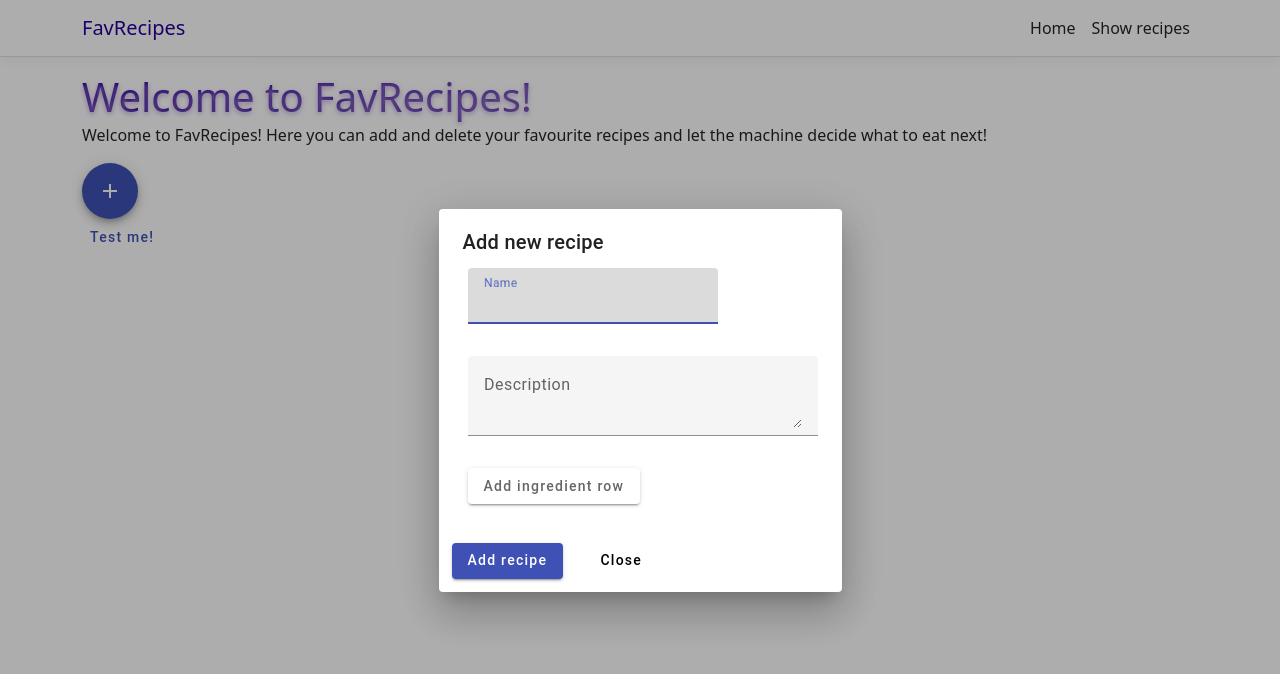
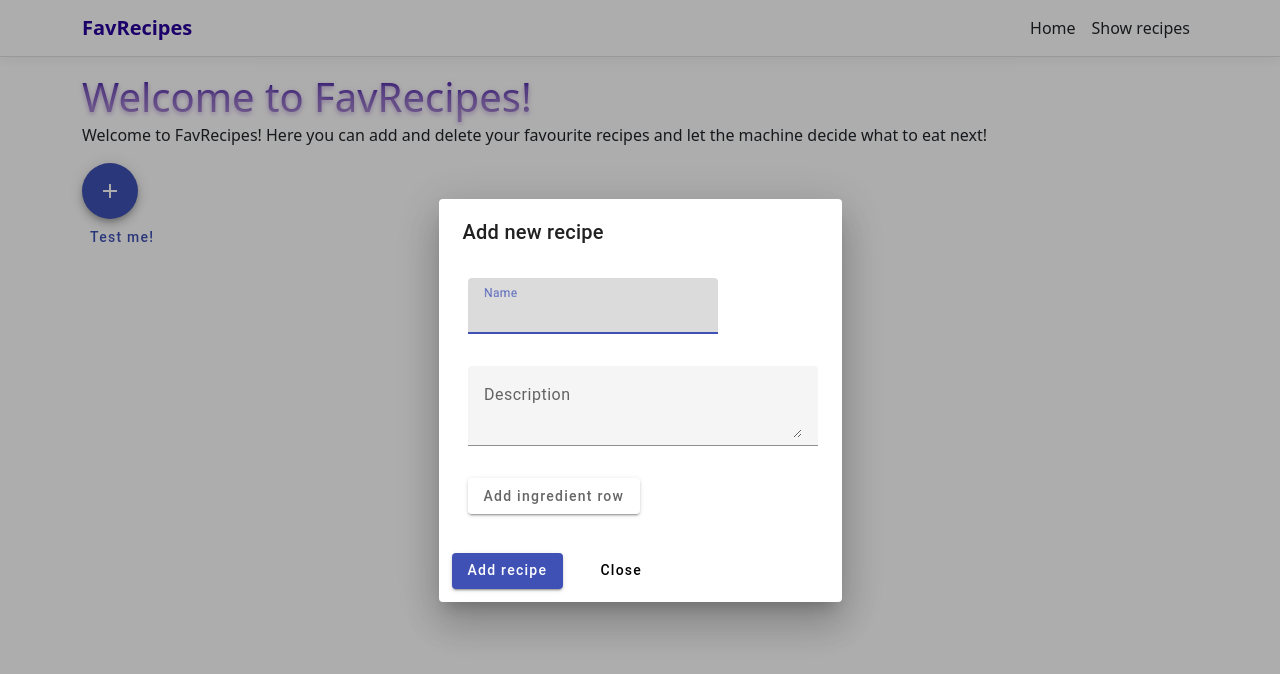
Before and after one commit to skebis/favrecipes, an Angular app in the folder ClientApp/: page / in a window 1280 px wide. Both pictures are taken after a click on the button "add". Shown: the top 674 px of the page. Built offline with nearby package versions, Linux system fonts and the light colour scheme.

Commit message:
Wrap everything inside divs, small css tweaks.

```diff
--- a/ClientApp/src/app/add-recipe/add-recipe.component.html
+++ b/ClientApp/src/app/add-recipe/add-recipe.component.html
@@ -1,6 +1,8 @@
-<h1 mat-dialog-title id="tableLabel">Add new recipe</h1>
+<div class="heading">
+  <h1 mat-dialog-title id="tableLabel">Add new recipe</h1>
+</div>
 
-<div mat-dialog-content>
+<div mat-dialog-content class="dialog-content">
   <mat-form-field class="recipe-name">
     <mat-label class="label-recipe-name">Name</mat-label>
     <input matInput class="input-recipe-name" type="text" [(ngModel)]="recipe.name" />
@@ -31,7 +33,7 @@
   <br />
 </div>
 
-<div mat-dialog-actions>
+<div mat-dialog-actions class="dialog-actions">
   <button mat-raised-button color="primary" class="button-add-recipe" (click)="addRecipe()">Add recipe</button>
   <button mat-button (click)="onNoClick()">Close</button>
 </div>
--- a/ClientApp/src/app/home/home.component.css
+++ b/ClientApp/src/app/home/home.component.css
@@ -1,6 +1,6 @@
 .heading {
   font-size: 50px;
-  background-image: linear-gradient(to right, #29009b, #b393d3);
+  background-image: linear-gradient(to bottom, #29009b, #b393d3);
   color: transparent;
   background-clip: text;
   -webkit-background-clip: text;
--- a/ClientApp/src/app/home/home.component.html
+++ b/ClientApp/src/app/home/home.component.html
@@ -16,6 +16,6 @@
 </div>
 
 <!-- Funny animation button. -->
-<div class="enlarge-button">
+<div class="hiding-button">
   <button (click)="toggle()" mat-button color="primary">Test me!</button>
 </div>
--- a/ClientApp/src/app/nav-menu/nav-menu.component.css
+++ b/ClientApp/src/app/nav-menu/nav-menu.component.css
@@ -3,6 +3,7 @@ a.navbar-brand {
   text-align: center;
   word-break: break-all;
   color: #29009b;
+  font-weight: 600;
 }
 
 html {
--- a/ClientApp/src/app/recipe-list/recipe-list.component.html
+++ b/ClientApp/src/app/recipe-list/recipe-list.component.html
@@ -1,9 +1,16 @@
+<div class="entrytext">
   <p>This component demonstrates fetching data from the server.</p>
 
   <p *ngIf="!recipes?.length"><em>Requesting... or you don't have any recipes.</em></p>
+</div>
 
+<!-- Test sample button -->
+<div class="test-recipes-button">
   <button mat-button color="accent" (click)="addTestRecipes()">Add test recipes</button>
+</div>
 
+<!-- Recipe data table -->
+<div class="data-table">
   <table mat-table [dataSource]="recipes" class="mat-elevation-z8" multiTemplateDataRows>
 
     <!-- Name column -->
@@ -14,13 +21,13 @@
 
     <!-- Description column -->
     <ng-container matColumnDef="description">
-    <mat-header-cell  *matHeaderCellDef>Description</mat-header-cell>
-    <mat-cell *matCellDef="let recipe">{{recipe.description}}</mat-cell>
+      <mat-header-cell *matHeaderCellDef>Description</mat-header-cell>
+      <mat-cell *matCellDef="let recipe">{{recipe.description | slice:0:20}}..</mat-cell>
     </ng-container>
 
     <!-- Ingredients column -->
     <ng-container matColumnDef="ingredients">
-    <mat-header-cell  *matHeaderCellDef>Ingredients</mat-header-cell>
+      <mat-header-cell *matHeaderCellDef>Ingredients</mat-header-cell>
       <mat-cell *matCellDef="let recipe">{{recipe.ingredients.length}}</mat-cell>
     </ng-container>
 
@@ -47,5 +54,4 @@
              class="recipe-row"></mat-row>
     <tr mat-row *matRowDef="let row; columns: ['expandedIngredients']" class="expanded-ingredients-row"></tr>
   </table>
-
-<!--<button mat-raised-button color="accent" (click)="showRecipes()">Show recipes</button>-->
+</div>
```
Lines whose indentation alone changed are shown as unchanged.
